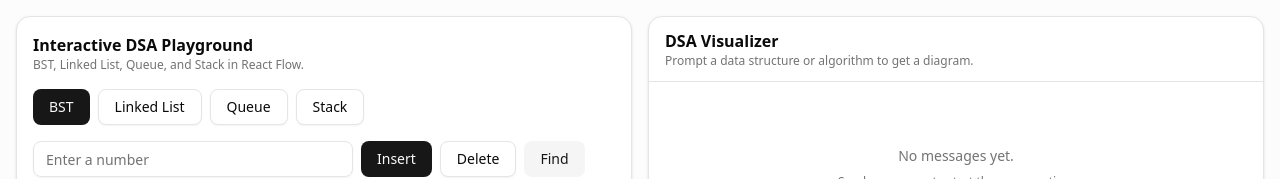
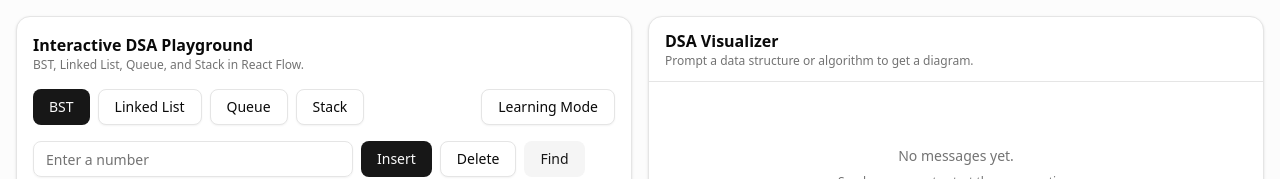
Before and after one commit to aparm539/calgaryhacks2026, a Next.js app: page / in a window 1280 px wide. Shown: the top 179 px of the page. Built offline with nearby package versions, Linux system fonts and the light colour scheme.

Commit message:
create learning mode

```diff
--- a/app/page.tsx
+++ b/app/page.tsx
@@ -9,6 +9,7 @@ export default function Home() {
   const [playgroundUpdate, setPlaygroundUpdate] =
     useState<PlaygroundUpdate | null>(null);
   const [playgroundVersion, setPlaygroundVersion] = useState(0);
+  const [thinkingMode, setThinkingMode] = useState(false);
 
   const handlePlaygroundUpdate = (update: PlaygroundUpdate) => {
     setPlaygroundUpdate(update);
@@ -21,10 +22,16 @@ export default function Home() {
         <DSAPlayground
           key={`playground-${playgroundVersion}`}
           externalUpdate={playgroundUpdate}
+          thinkingMode={thinkingMode}
+          onThinkingModeChange={setThinkingMode}
         />
       </div>
       <div className="flex-1">
-        <ChatUI onPlaygroundUpdate={handlePlaygroundUpdate} />
+        <ChatUI
+          onPlaygroundUpdate={handlePlaygroundUpdate}
+          thinkingMode={thinkingMode}
+          onThinkingModeChange={setThinkingMode}
+        />
       </div>
     </div>
   );
--- a/components/chat-ui.tsx
+++ b/components/chat-ui.tsx
@@ -21,6 +21,8 @@ export type Message = {
 
 type ChatUIProps = {
   onPlaygroundUpdate?: (update: PlaygroundUpdate) => void;
+  thinkingMode?: boolean;
+  onThinkingModeChange?: (mode: boolean) => void;
 };
 
 // Loose shape used when trying to infer a playground update from flowjson
@@ -185,7 +187,7 @@ function inferPlaygroundUpdateFromFlow(content: string): PlaygroundUpdate | null
 }
 
 // Main chat component
-export function ChatUI({ onPlaygroundUpdate }: ChatUIProps) {
+export function ChatUI({ onPlaygroundUpdate, thinkingMode = false, onThinkingModeChange }: ChatUIProps) {
   const [messages, setMessages] = useState<Message[]>([]);
   const [input, setInput] = useState("");
   const [isLoading, setIsLoading] = useState(false);
@@ -225,11 +227,19 @@ export function ChatUI({ onPlaygroundUpdate }: ChatUIProps) {
     setIsLoading(true);
 
     try {
+      // When thinking mode is on, always ask questions regardless of user input
+      let finalMessage = text;
+
+      if (thinkingMode) {
+        // In thinking mode, always generate questions based on user input
+        finalMessage = `[THINKING MODE] Ask 1-2 key multiple choice questions based on this topic/problem to help the user think deeper. Each question should have 3-4 answer options (A, B, C, D). Format clearly with 🤔 emoji. Then, after the questions, include a code block with dsaupdate to generate a diagram. Format:\n\n **Key Questions:**\n\n**Question 1:** [Question text]\nA) [Option A]\nB) [Option B]\nC) [Option C]\nD) [Option D]\n\n**Question 2:** [Question text]\nA) [Option A]\nB) [Option B]\nC) [Option C]\nD) [Option D]\n\nThen provide the dsaupdate code block for visualization.\n\nTopic/Context: ${text}`;
+      }
+
       const response = await fetch("/api/chat", {
         method: "POST",
         headers: { "Content-Type": "application/json" },
         body: JSON.stringify({
-          message: text,
+          message: finalMessage,
           history: messages.map((item) => ({
             role: item.role,
             content: item.content,
--- a/components/dsa-playground.tsx
+++ b/components/dsa-playground.tsx
@@ -278,10 +278,12 @@ const modeLabels: Record<StructureMode, string> = {
 
 type DSAPlaygroundProps = {
   externalUpdate?: PlaygroundUpdate | null; // injected from the chat panel
+  thinkingMode?: boolean;
+  onThinkingModeChange?: (mode: boolean) => void;
 };
 
 // Main playground component
-export function DSAPlayground({ externalUpdate }: DSAPlaygroundProps) {
+export function DSAPlayground({ externalUpdate, thinkingMode = false, onThinkingModeChange }: DSAPlaygroundProps) {
   // Use the model-provided mode/values if available, otherwise defaults
   const initialMode = externalUpdate?.mode ?? "bst";
   const initialValues = externalUpdate?.values
@@ -549,6 +551,12 @@ export function DSAPlayground({ externalUpdate }: DSAPlaygroundProps) {
     return () => clearInterval(timer);
   }, [isPlaying, activeFrames]);
 
+  // Refresh diagram and reset when thinking mode changes
+  useEffect(() => {
+    setFrameIndex(0);
+    setIsPlaying(false);
+  }, [thinkingMode]);
+
   return (
     <div className="flex h-full w-full flex-col gap-4 rounded-xl border bg-card p-4 shadow-sm">
       <div>
@@ -579,6 +587,14 @@ export function DSAPlayground({ externalUpdate }: DSAPlaygroundProps) {
             {modeLabels[item]}
           </Button>
         ))}
+        <Button
+          type="button"
+          variant={thinkingMode ? "default" : "outline"}
+          onClick={() => onThinkingModeChange?.(!thinkingMode)}
+          className="ml-auto"
+        >
+           Learning Mode
+        </Button>
       </div>
 
       <div className="flex flex-wrap items-center gap-2">
```
